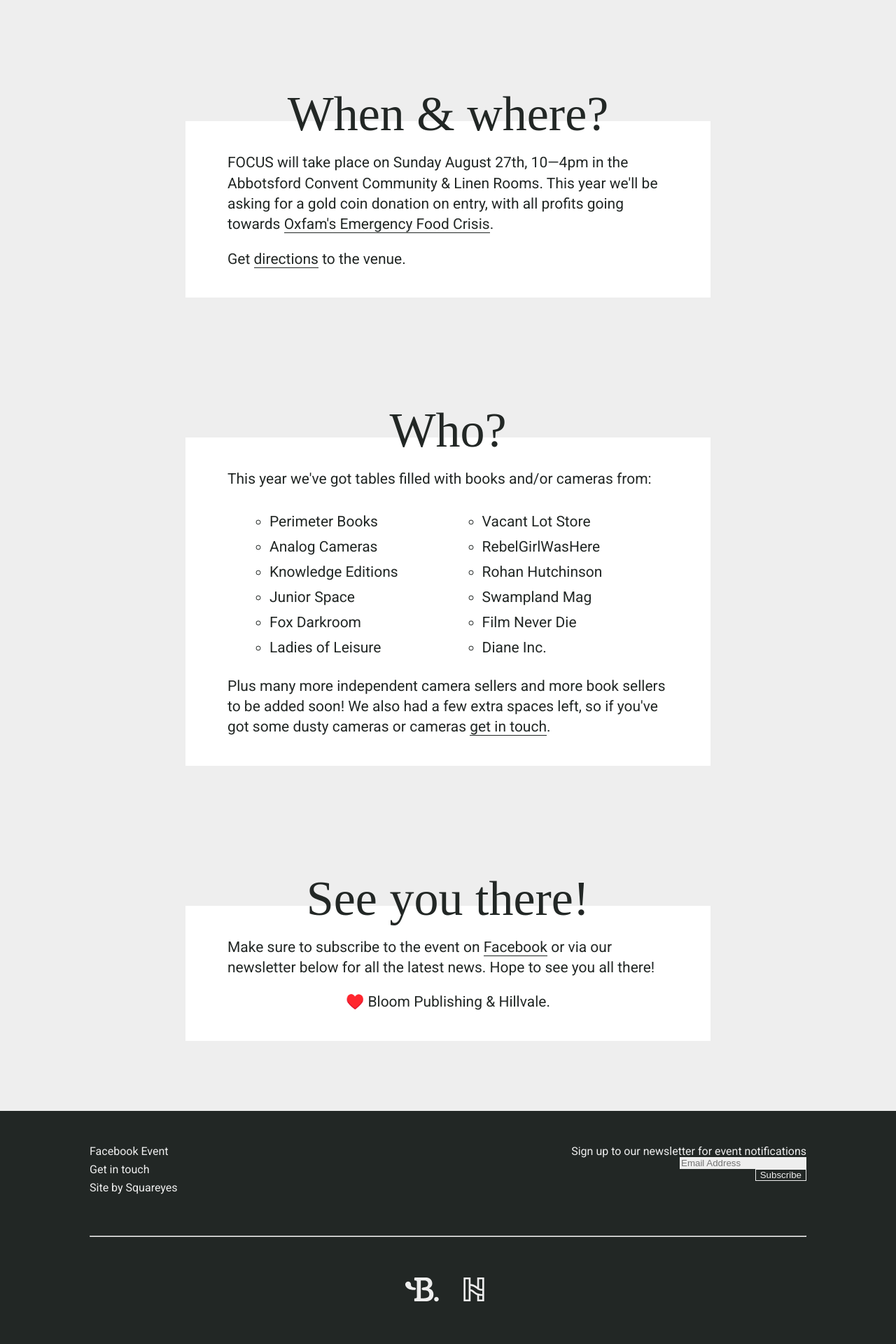
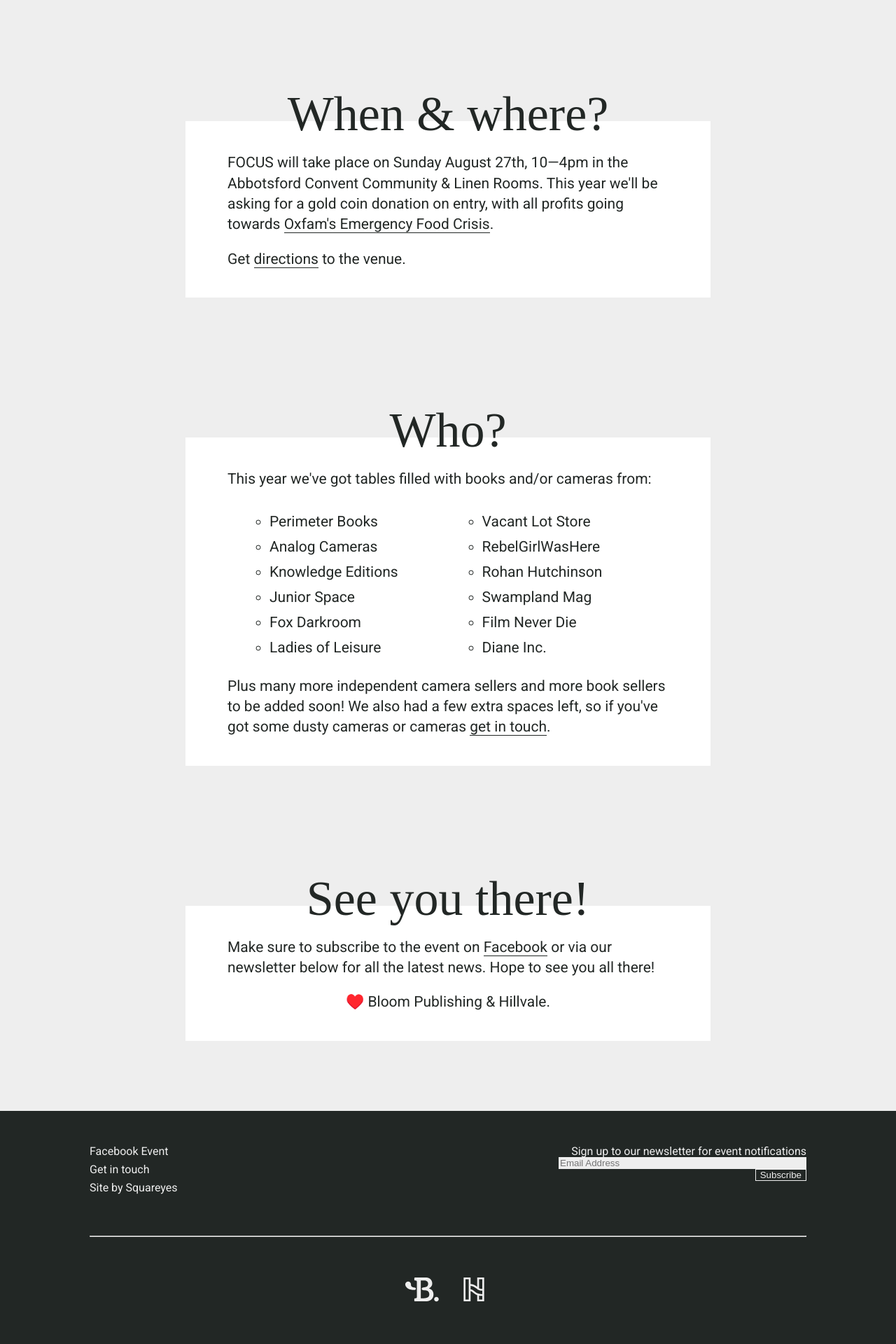
Before and after one commit to lloydstubber/focus-fair, a Jekyll site: the page built from index.md, in a window 1280 px wide. Shown: the part 1300-3220 px from the top of the page at 70% size. Built offline with Jekyll 4.4.1, drawn with Linux system fonts in a browser that asks for light colours; nearby versions of some CDN libraries; comment, search, counter and statistics services are not loaded.

Commit message:
General responsiveness down to tablet portrait

```diff
--- a/assets/styles/main.scss
+++ b/assets/styles/main.scss
@@ -42,17 +42,31 @@
 border-collapse: collapse;
 border-spacing: 0; }
 
-/*==================== CUSTOM SCSS ====================*/
+/*================== VARIABLES ==================*/
+
+// Colors
+$dark: #222725;
+$light: #eee;
+$highlight: #ec1c24;
+$blanket: #fff100;
+
+// Breakpoints
+$medium-breakpoint: 968px;
+$small-breakpoint: 650px;
+$xsmall-breakpoint: 580px;
+
+/*================== ELEMENTS ==================*/
 
 body {
-    background-color: #eee;
+    background-color: $light;
     font-family: 'Roboto', sans-serif;
-    color: #222725;
+    color: $dark;
 }
 
 img {
     width: 100%;
 }
+
 /*==================== HERO ====================*/
 
 .hero-banner {
@@ -64,11 +78,31 @@
     background-repeat: no-repeat;
     position: relative;
 
+    @media (max-width: $medium-breakpoint) {
+        background-image: url('../images/hero.jpg');
+    }
+
+    @media (max-width: $small-breakpoint) {
+        background-image: url('../images/hero-mob.jpg');
+    }
+
+
     figure {
         width: 300px;
         position: absolute;
         top: 0px;
         left: 0px;
+
+        @media (max-width: $medium-breakpoint) {
+            top: -25px;
+            left: -50px;
+        }
+
+        @media (max-width: $small-breakpoint) {
+            top: -35px;
+            left: 50%;
+            transform: translateX(-50%);
+        }
     }
 
     .arrow-down {
@@ -79,9 +113,10 @@
 
             a {
                 border-bottom: none;
+
                 i {
                     font-size: 34px;
-                    color: #ec1c24;
+                    color: $highlight;
                     animation: mover 2s infinite  alternate;
 
                     @keyframes mover {
@@ -96,18 +131,27 @@
         position: absolute;
         top: 75px;
         right: 100px;
-        color: #ec1c24;
+        color: $highlight;
         margin: 0;
         padding: 0;
         letter-spacing: -1px;
         text-transform: uppercase;
         font-size: 30px;
+
+        @media (max-width: $medium-breakpoint) {
+            top: 52px;
+            right: 50px;
+        }
+
+        @media (max-width: $small-breakpoint) {
+            display: none;
+        }
     }
 }
 
 #blanket {
     z-index: 666;
-    background-color: #fff100;
+    background-color: $blanket;
     height: 100vh;
     width: 100%;
     position: absolute;
@@ -132,7 +176,7 @@
 }
 
 #focus-logo path, #focus-logo polygon {
-    fill: #ec1c24;
+    fill: $highlight;
 }
 
 /*==================== lAYOUT ====================*/
@@ -146,26 +190,52 @@
     align-content: center;
     position: relative;
 
+    @media (max-width:$medium-breakpoint) {
+        padding: 0 20px;
+    }
+
     section {
-        background-color: #fff;
+        background-color: white;
         width: 100%;
         margin: 200px auto 0;
         text-align: center;
         z-index: 2;
 
+        @media (max-width:$medium-breakpoint) {
+            margin: 150px auto 0;
+        }
+
         .content-wrapper {
             padding: 0 60px 20px;
             z-index: 2;
 
+            @media (max-width:$small-breakpoint) {
+                padding: 0 40px 20px;
+            }
+
             ul {
                 text-align: left;
                 float: left;
-            padding: 15px 60px 30px;
+                margin: 15px 60px 30px;
+
+                @media (max-width:$medium-breakpoint) {
+                    &:first-of-type {
+                        margin: 15px 80px 30px 60px;
+                    }
+
+                    &:last-of-type {
+                        margin: 15px 0 30px;
+                    }
+                }
 
                 li {
                     font-size: 21px;
                     padding-bottom: 15px;
                     list-style: circle;
+
+                    @media (max-width:$medium-breakpoint) {
+                        font-size: 19px;
+                    }
 
                     &:last-of-type {
                         padding-bottom: 0;
@@ -183,8 +253,8 @@
 }
 
 footer {
-    background-color: #222725;
-    color: #eee;
+    background-color: $dark;
+    color: $light;
     padding: 50px 0;
     margin-top: 100px;
 
@@ -197,7 +267,7 @@
         hr {
             width: 100%;
             margin: 50px 0;
-            border-color: #eee!important;
+            border-color: $light!important;
         }
 
         .column {
@@ -208,7 +278,7 @@
                 text-align: center;
 
                 p {
-                    color: #eee;
+                    color: $light;
                     font-size: 10px;
                     text-align: center;
                 }
@@ -230,7 +300,7 @@
                         width: 100%;
                         height: auto;
                         path {
-                            fill: #eee;
+                            fill: $light;
                         }
                     }
                 }
@@ -241,12 +311,12 @@
                     padding-bottom: 10px;
 
                     a {
-                        color: #eee;
+                        color: $light;
                         text-decoration: none;
 
                         &:hover {
                             text-decoration: none;
-                            border-bottom:1px solid #eee;
+                            border-bottom:1px solid $light;
                         }
                     }
                 }
@@ -270,7 +340,9 @@
         input.email {
             border-radius: 0px;
             border: 0;
-            background-color: #eee;
+            background-color: $light;
+            width: 100%;
+            max-width: 350px;
 
             &:focus {
                 outline: 0;
@@ -278,14 +350,14 @@
         }
 
         .button {
-            background-color: #222725;
-            border: 1px solid #eee;
+            background-color: $dark;
+            border: 1px solid $light;
             border-radius: 0px;
-            color: #eee;
+            color: $light;
             line-height: 1;
 
             &:hover {
-                background-color: #222725;
+                background-color: $dark;
             }
 
             @media (max-width:1150px) {
@@ -306,21 +378,30 @@
     margin: -55px auto 20px;
     display: inline-block;
     position: relative;
+
+    @media (max-width:$medium-breakpoint) {
+        font-size: 60px;
     }
 
-h1::before {
+    &::before {
         left: 0;
         width: 0px;
         height: 10px;
-    background-color: #222725;
+        background-color: $dark;
         content: '';
         position: absolute;
         margin-top: 38px;
         transition: width 0.5s ease;
+
+        @media (max-width:$medium-breakpoint) {
+            margin-top: 32px;
+            height: 8px;
+        }
     }
 
-h1.active::before {
+    &.active::before {
         width: 100%;
+    }
 }
 
 p {
@@ -328,16 +409,20 @@
     padding-bottom: 20px;
     font-size: 21px;
     text-align: left;
+
+    @media (max-width:$medium-breakpoint) {
+        font-size: 19px;
+    }
 }
 
 a {
-    color: #222725;
+    color: $dark;
     text-decoration: none;
-    border-bottom:1px solid #222725;
+    border-bottom:1px solid $dark;
 
     &:hover {
         text-decoration: none;
-        color: #ec1c24;
+        color: $highlight;
     }
 }
 
```
Also changed, not shown: assets/images/hero-mob.jpg (added), assets/images/hero.jpg. Lines whose indentation alone changed are shown as unchanged.
